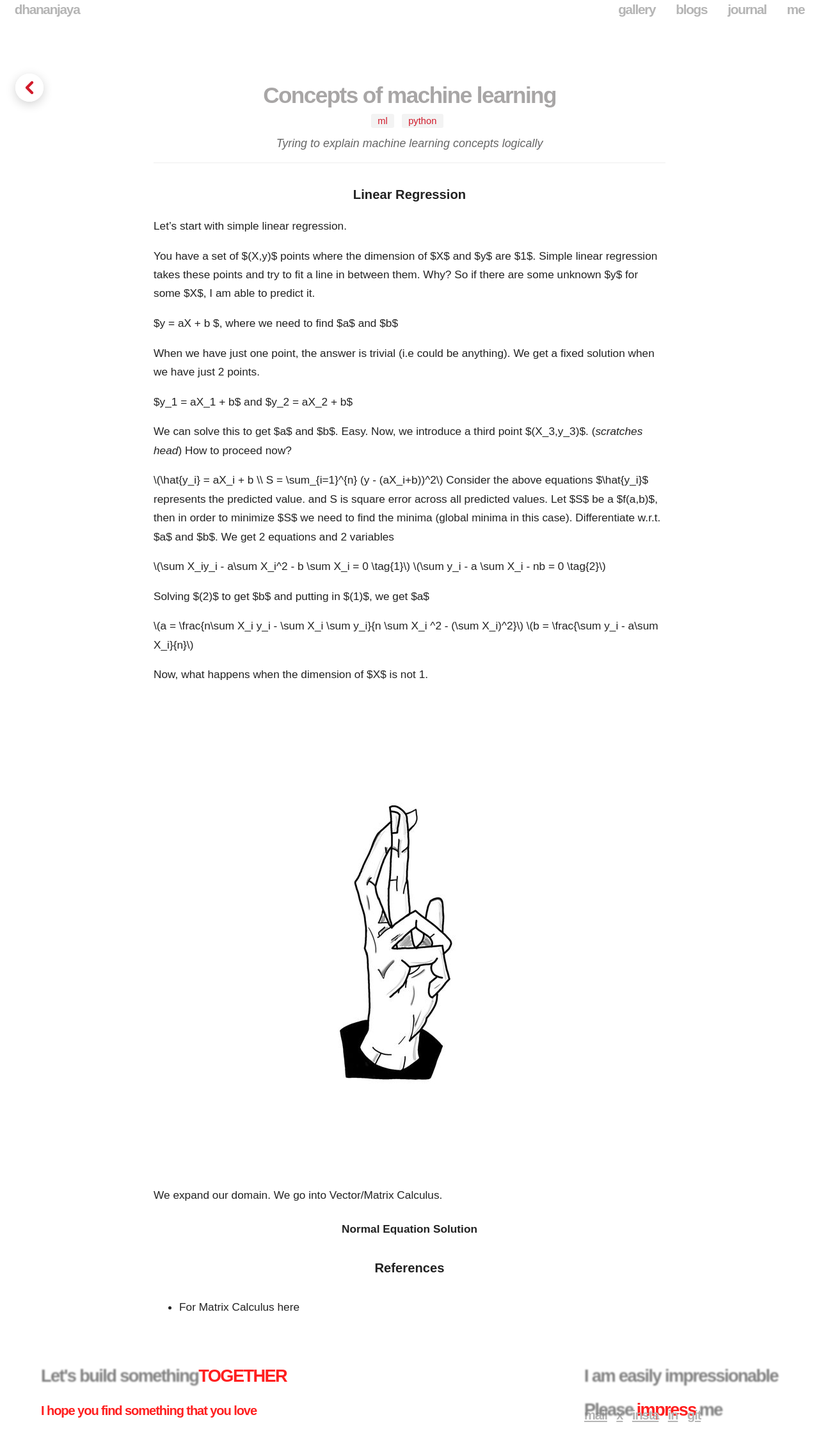
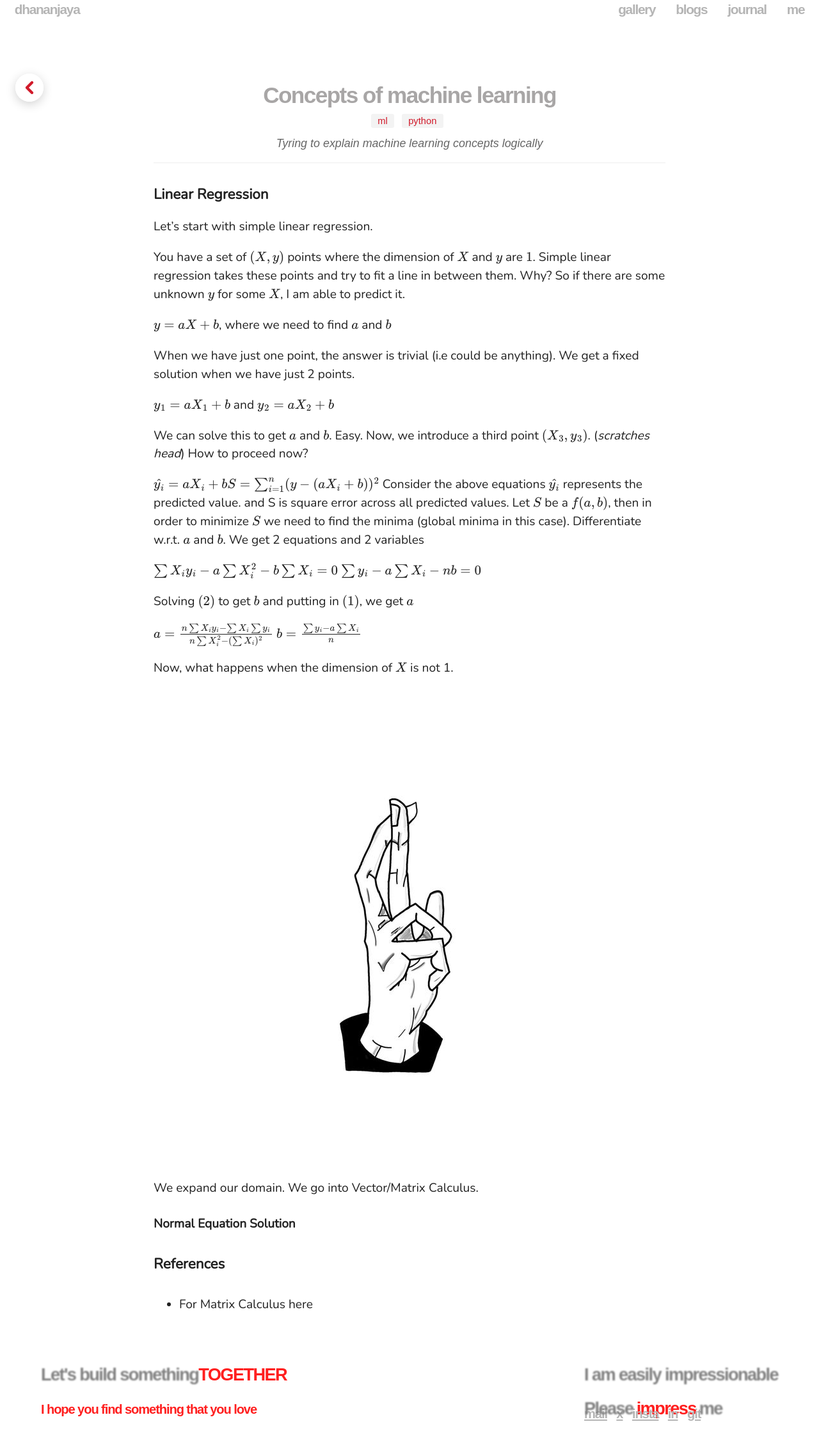
Before and after one commit to thelastone07/thelastone07.github.io, a Jekyll site: the page built from _blogs/machine_learning.md, in a window 1280 px wide. Shown: the top 2262 px of the page at 64% size. Built offline with Jekyll 4.4.1, drawn with Linux system fonts in a browser that asks for light colours.

```diff
--- a/_layouts/post.html
+++ b/_layouts/post.html
@@ -7,6 +7,22 @@
 <title>Journal</title>
   <link rel="stylesheet" href="/assets/css/post.css" />
   <link rel="icon" type="image/png" href="/assets/images/mandelbrot.webp">
+  <link href="https://fonts.googleapis.com/css2?family=Nunito&display=swap" rel="stylesheet">
+
+  <script>
+  window.MathJax = {
+    tex: {
+      inlineMath: [['$', '$'], ['\\(', '\\)']],
+      displayMath: [['$$', '$$'], ['\\[', '\\]']]
+    }
+  };
+</script>
+
+<script type="text/javascript" id="MathJax-script" async
+  src="https://cdn.jsdelivr.net/npm/mathjax@3/es5/tex-mml-chtml.js">
+</script>
+
+
 </head>
 <body>
     <div class="page-wrapper">
--- a/assets/css/post.css
+++ b/assets/css/post.css
@@ -283,8 +283,9 @@ html, body {
 
 
 .content-body {
-  font-size: 1.08rem;
-  line-height: 1.7;
+  font-family : 'Nunito', sans-serif;
+  font-size: 1.2rem;
+  line-height: 1.5;
   color: #222;
   text-align: left;
 }
@@ -333,6 +334,16 @@ html, body {
   display: block;
   margin: 1.5rem auto;
 }
+
+.content-body h1,
+.content-body h2,
+.content-body h3,
+.content-body h4,
+.content-body h5,
+.content-body h6 {
+  text-align: left;
+}
+
 
 @media only screen and (max-width: 600px) {
   body, .content-container, .content-header, .content-title, .content-categories, .category, .content-excerpt, .content-body {
```
